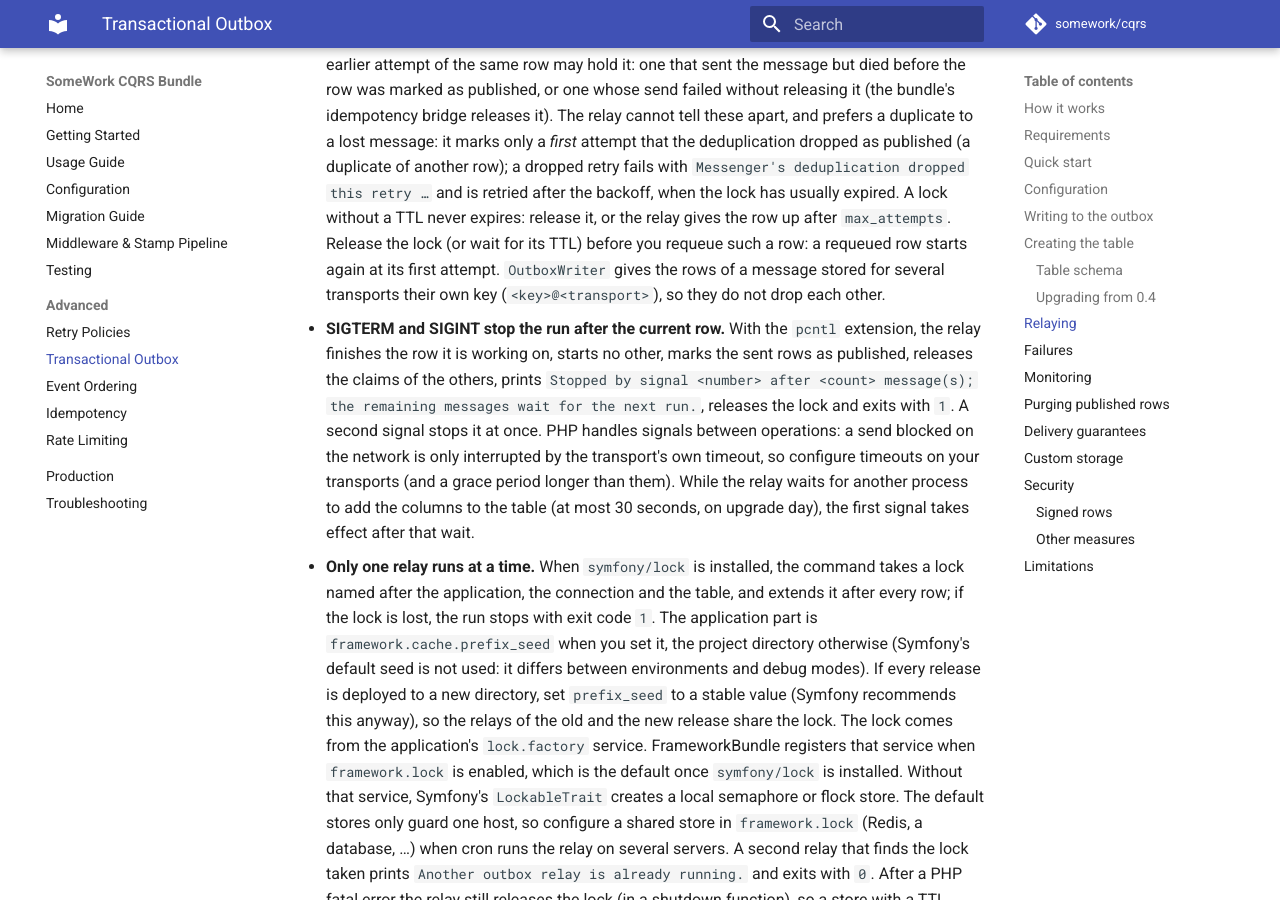
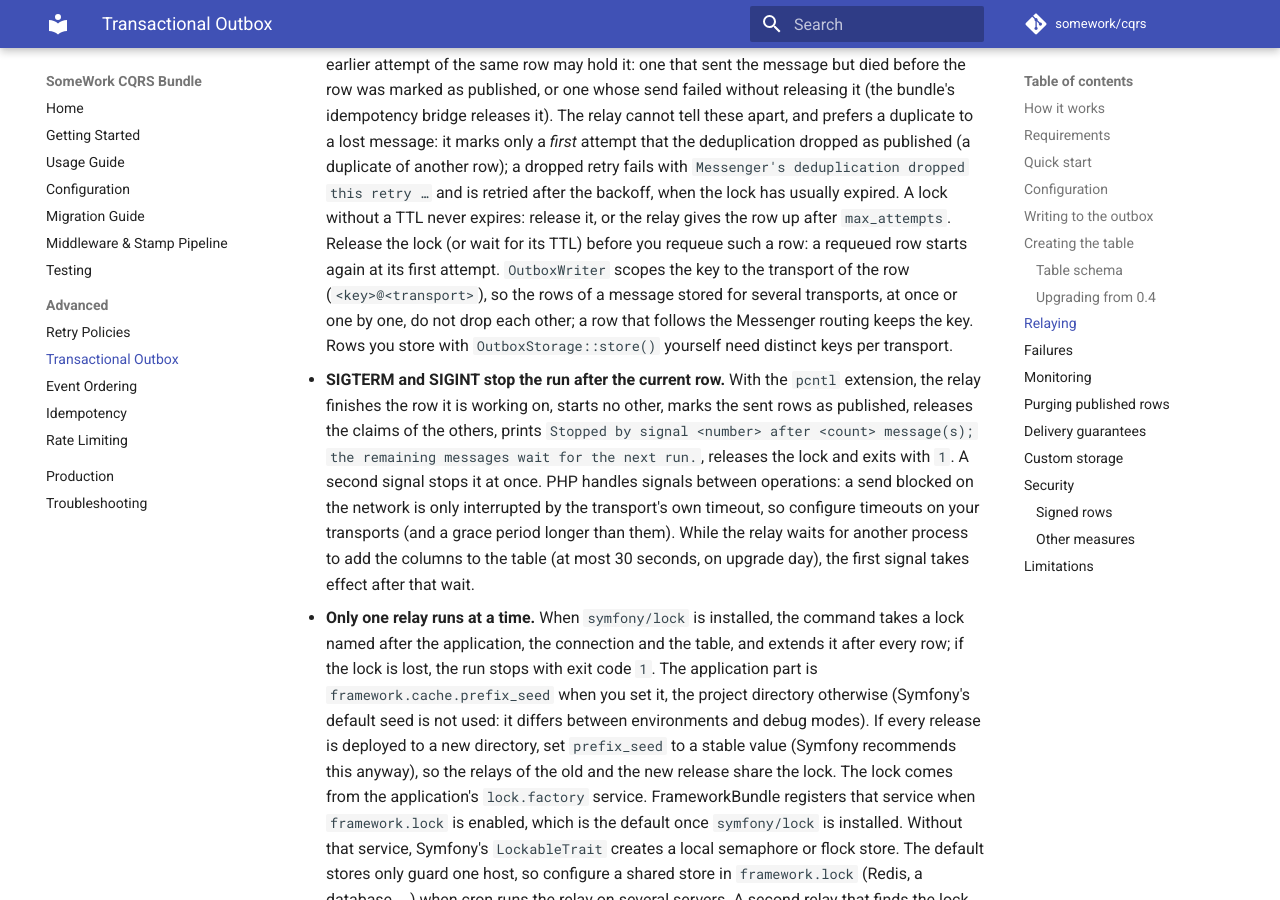
Before and after one commit to somework/cqrs, an MkDocs documentation site: the page built from docs/outbox.md, in a window 1280 px wide and 900 px high, scrolled down 11169 px. Built offline with MkDocs 1.6.1 and Material for MkDocs 9.7.7, drawn with Linux system fonts in a browser that asks for light colours; comment, search, counter and statistics services are not loaded.

Commit message:
fix(outbox): scope deduplication keys to the row's transport
OutboxWriter suffixed the key only when it fanned a message out to several
configured transports, so rows stored one by one per transport (as the docs
advise) still dropped each other when relayed. The key is now scoped to the
transport of every row that names one; a row following the routing keeps it.

outbox:failed --sign detects a changed row with a flag set by its check,
instead of catching an exception type the storage may also throw.

Co-Authored-By: Claude Opus 5.5 <noreply@anthropic.com>
Claude-Session: https://claude.ai/code/session_01JKs8UFnQq1V5xnRTZe1VNV

```diff
--- a/docs/outbox.md
+++ b/docs/outbox.md
@@ -438,9 +438,11 @@ What happens in special cases:
   deduplication dropped this retry …` and is retried after the backoff, when the lock has
   usually expired. A lock without a TTL never expires: release it, or the relay gives the row
   up after `max_attempts`. Release the lock (or wait for its TTL) before you requeue such a
-  row: a requeued row starts again at its first attempt. `OutboxWriter` gives the rows of a
-  message stored for several transports their own key (`<key>@<transport>`), so they do not
-  drop each other.
+  row: a requeued row starts again at its first attempt. `OutboxWriter` scopes the key to the
+  transport of the row (`<key>@<transport>`), so the rows of a message stored for several
+  transports, at once or one by one, do not drop each other; a row that follows the Messenger
+  routing keeps the key. Rows you store with `OutboxStorage::store()` yourself need distinct
+  keys per transport.
 - **SIGTERM and SIGINT stop the run after the current row.** With the `pcntl` extension, the
   relay finishes the row it is working on, starts no other, marks the sent rows as published,
   releases the claims of the others, prints `Stopped by signal <number>
```
Also changed, not shown: CHANGELOG.md (+1 -1 lines), 3 other files.
